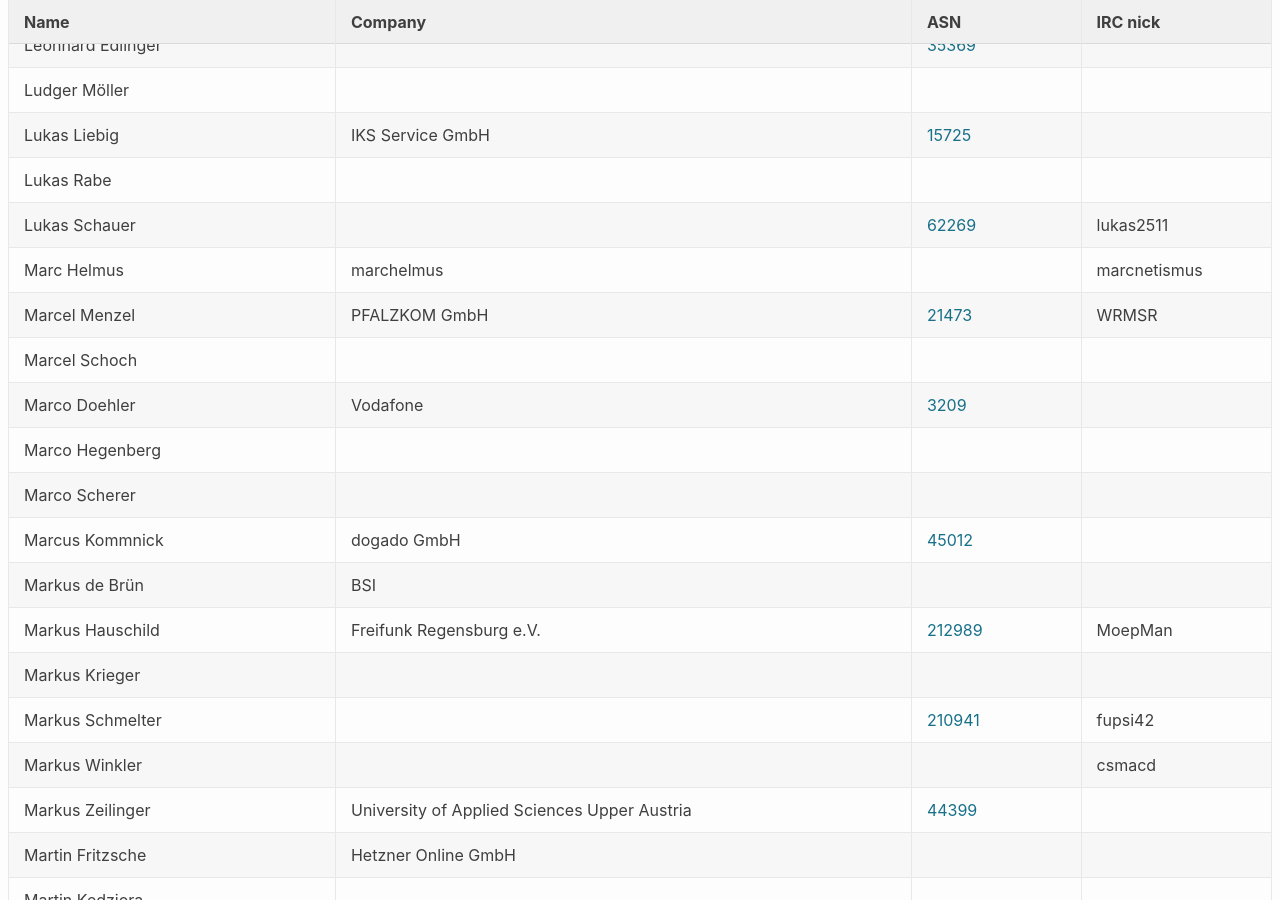
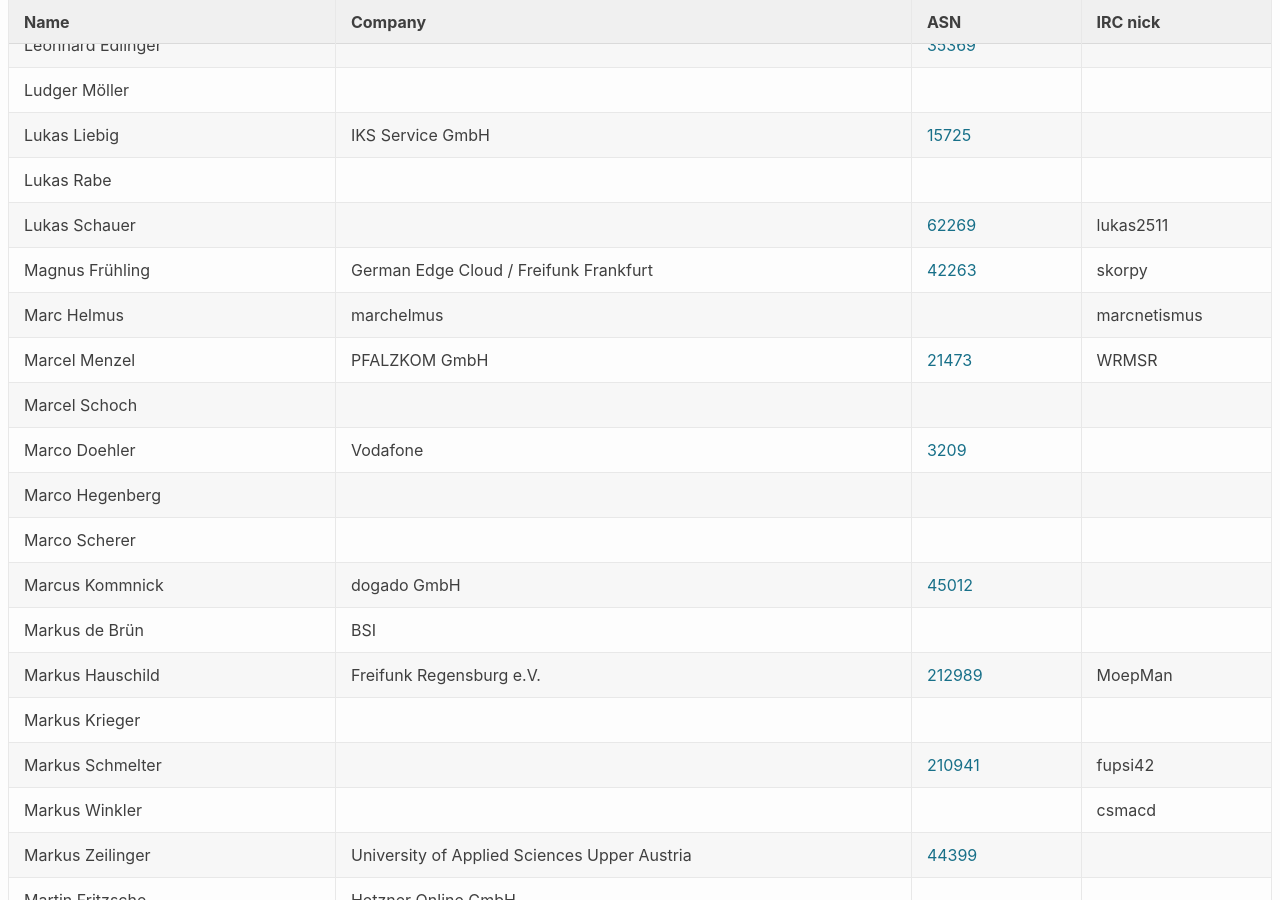
Before and after one commit to denog/pretix-attendeelist, a Jekyll site: the page built from denog14/index.md, in a window 1280 px wide and 900 px high, scrolled down 21849 px. Built offline with Jekyll 4.4.1, drawn with Linux system fonts in a browser that asks for light colours.

Commit message:
Latest data: Mon Nov 14 20:34:24 UTC 2022

```diff
--- a/_data/attendees_denog14_remote.json
+++ b/_data/attendees_denog14_remote.json
@@ -744,6 +744,12 @@
     "asn": "62269"
   },
   {
+    "name": "Magnus Frühling",
+    "company": "German Edge Cloud / Freifunk Frankfurt",
+    "irc": "skorpy",
+    "asn": "42263"
+  },
+  {
     "name": "Marcel Menzel",
     "company": "PFALZKOM GmbH",
     "irc": "WRMSR",
```
